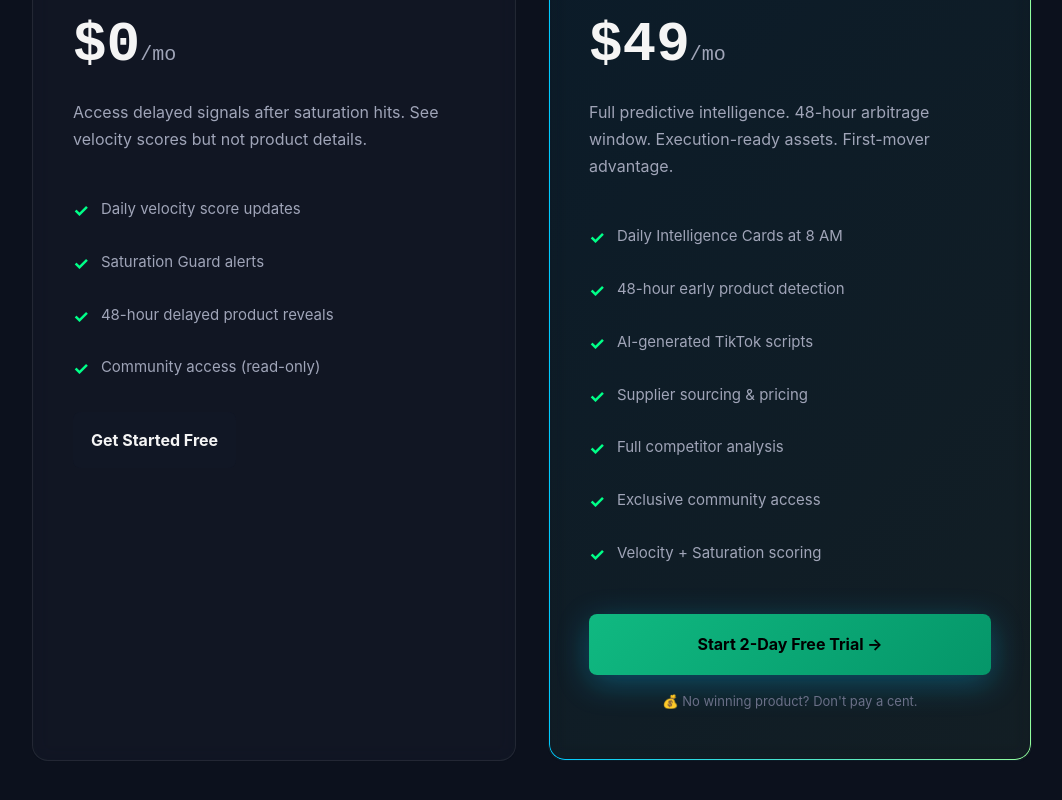
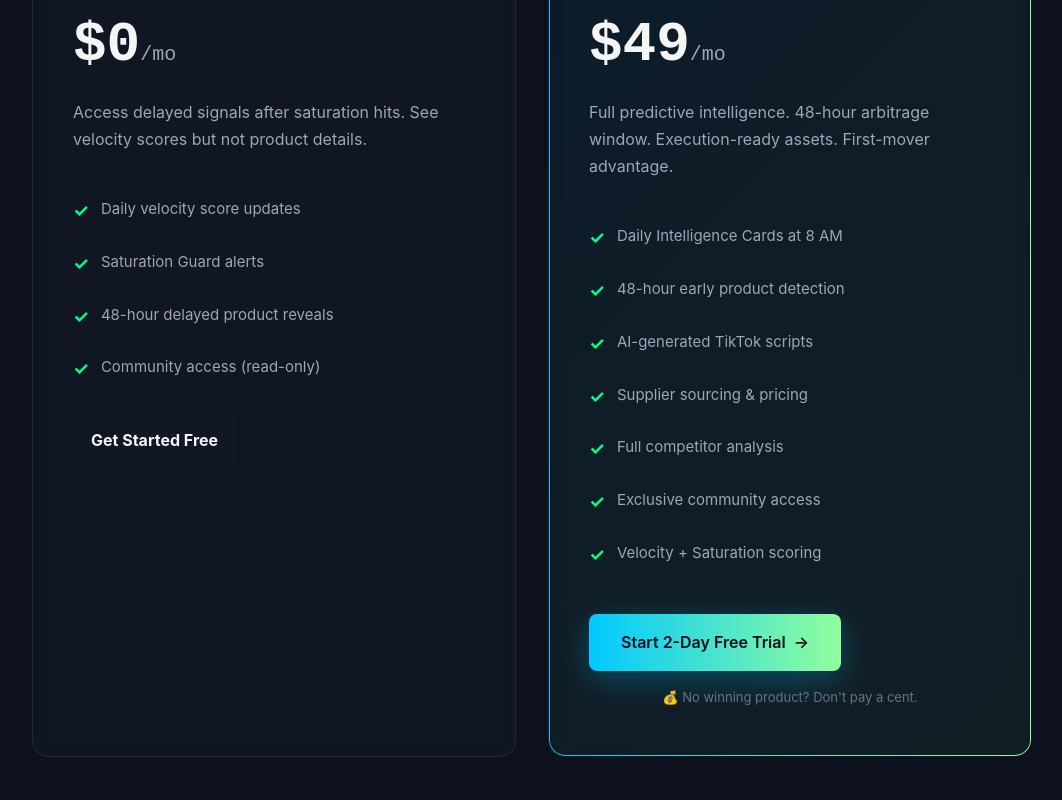
Before and after one commit to pascalicchio/trend-watcher-web, a Next.js app: page / in a window 1280 px wide. Shown: the part 6415-7215 px from the top of the page, without its empty margins (108-1170 px from the left). Built offline with nearby package versions, Linux system fonts and the light colour scheme; no server answers.

Commit message:
Fix checkout button styling to match other buttons

```diff
--- a/src/components/LandingPage.tsx
+++ b/src/components/LandingPage.tsx
@@ -437,7 +437,7 @@ const LandingPage: React.FC = () => {
               </ul>
 
               <button
-                className={`${styles.pricingCta} ${styles.btnPrimary}`}
+                className={`${styles.btn} ${styles.btnPrimary}`}
                 onClick={(e) => {
                   e.preventDefault();
                   fetch('/api/checkout', {
@@ -450,21 +450,9 @@ const LandingPage: React.FC = () => {
                     if (d.url) window.location.href = d.url;
                   });
                 }}
-                style={{
-                  width: '100%',
-                  padding: '18px',
-                  fontSize: '16px',
-                  fontWeight: '700',
-                  borderRadius: '8px',
-                  border: 'none',
-                  cursor: 'pointer',
-                  background: 'linear-gradient(135deg, #10B981, #059669)',
-                  color: '#000',
-                  textAlign: 'center',
-                  display: 'block'
-                }}
               >
-                Start 2-Day Free Trial →
+                Start 2-Day Free Trial
+                <span>→</span>
               </button>
               <div style={{ textAlign: 'center', marginTop: '16px', fontSize: '13px', color: 'var(--text-tertiary)' }}>
                 💰 No winning product? Don't pay a cent.
```
